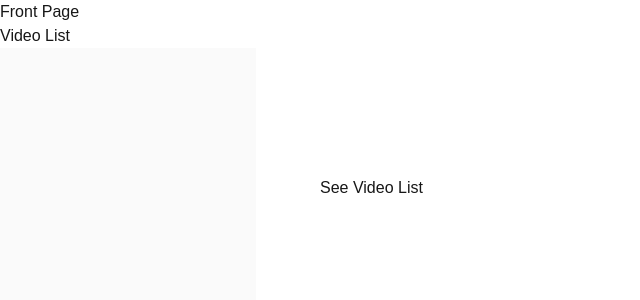
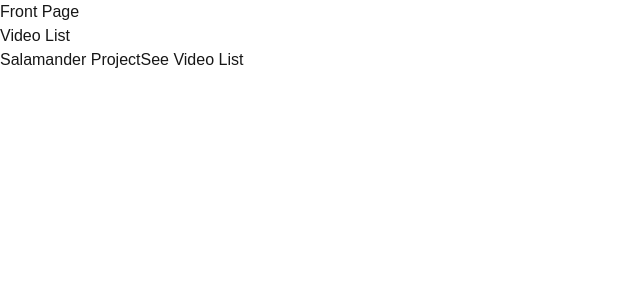
Before and after one commit to AAshGray/salamander-tracker-frontend, a Next.js app: page / in a window 1280 px wide. Shown: the top 300 px of the page, without its empty margins (0-640 px from the left). Built offline with nearby package versions, Linux system fonts and the light colour scheme.

Commit message:
updated naming for processor route to /preview

```diff
--- a/app/layout.tsx
+++ b/app/layout.tsx
@@ -1,21 +1,10 @@
 import type { Metadata } from "next";
-import { Geist, Geist_Mono } from "next/font/google";
 import "./globals.css";
 import Link from "next/link"
 
-const geistSans = Geist({
-  variable: "--font-geist-sans",
-  subsets: ["latin"],
-});
-
-const geistMono = Geist_Mono({
-  variable: "--font-geist-mono",
-  subsets: ["latin"],
-});
-
 export const metadata: Metadata = {
-  title: "Create Next App",
-  description: "Generated by create next app",
+  title: "Salamander App",
+  description: "An app for processing salamander videos",
 };
 
 export default function RootLayout({
@@ -23,6 +12,8 @@ export default function RootLayout({
 }: Readonly<{
   children: React.ReactNode;
 }>) {
+  // state and use effect gets set up here?
+
   return (
     <html lang="en">
       <body>
--- a/app/page.tsx
+++ b/app/page.tsx
@@ -3,8 +3,9 @@ import Link from "next/link";
 
 export default function Home() {
   return (
-    <div className="flex min-h-screen items-center justify-center bg-zinc-50 font-sans dark:bg-black">
-      <main className="flex min-h-screen w-full max-w-3xl flex-col items-center justify-between py-32 px-16 bg-white dark:bg-black sm:items-start">
+    <div className="flex">
+      <main className="flex">
+          <h1>Salamander Project</h1>
           <Link href="/videos">See Video List</Link>
       </main>
     </div>
--- a/app/videos/page.tsx
+++ b/app/videos/page.tsx
@@ -1,5 +1,12 @@
+
 export default function Videos() {
+
     return (
-        <p>Videos page</p>
+        <main>
+            <h1>Salamander Video List</h1>
+            <ul>
+                <li>Video - </li>
+            </ul>
+        </main>
     )
 }
--- a/app/videos/processor/page.tsx
+++ b/app/videos/preview/page.tsx
@@ -1,4 +1,4 @@
-export default function Processor() {
+export default function Preview() {
     return (
         <p>Processor page</p>
     )
```
